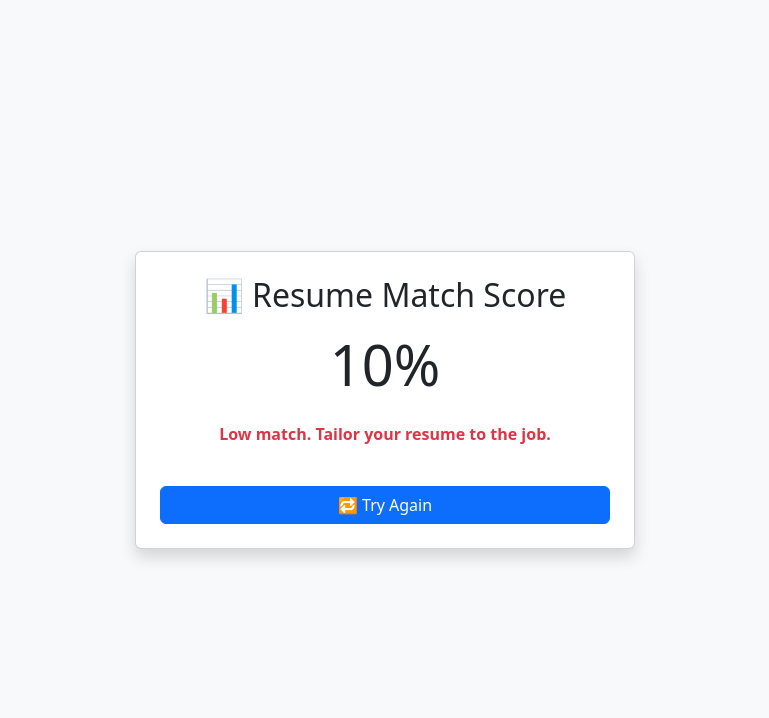
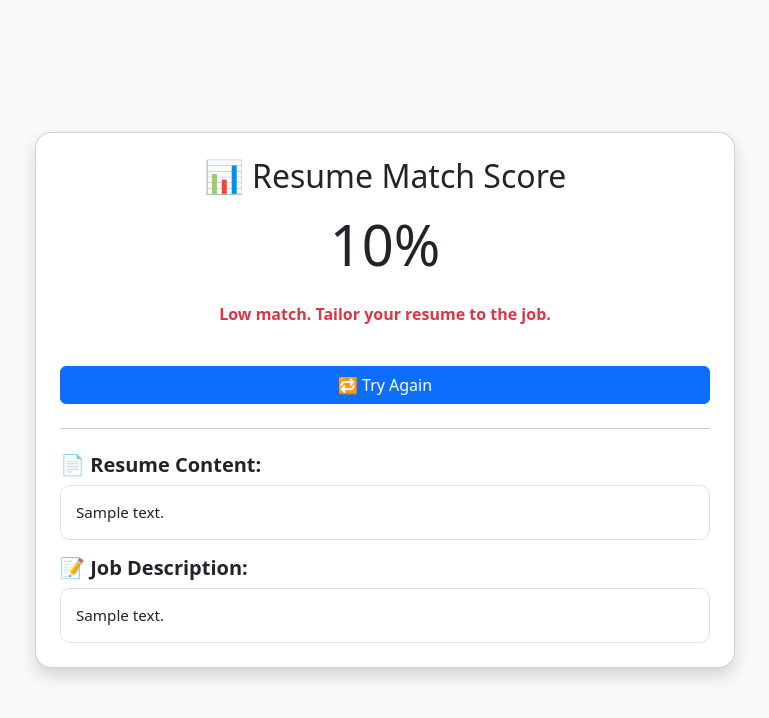
Before and after one commit to faustusaryan/resume-screening-ai, a Flask app: template templates/result.html in a window 1280 px wide. Shown: the top 718 px of the page, without its empty margins (255-1024 px from the left). Run offline with Flask 3, Linux system fonts and the light colour scheme; the template is opened without the code that fills it: most values are stand-ins (such as "Sample title", 1, 10 or a date in 2020).

Commit message:
Full result page with resume and JD display

```diff
--- a/app.py
+++ b/app.py
@@ -5,13 +5,11 @@ from parser import extract_text_from_pdf
 from matcher import calculate_match_score
 
 app = Flask(__name__)
-app.secret_key = 'your-secret-key-123'  # Required for flash messages
+app.secret_key = 'your-secret-key-123'
 
-# Upload folders
 UPLOAD_FOLDER_RESUMES = 'resumes'
 UPLOAD_FOLDER_JD = 'job_descriptions'
 
-# Create folders if they don't exist
 os.makedirs(UPLOAD_FOLDER_RESUMES, exist_ok=True)
 os.makedirs(UPLOAD_FOLDER_JD, exist_ok=True)
 
@@ -31,30 +29,31 @@ def upload_files():
     resume_file = request.files['resume']
     jd_file = request.files['job_description']
 
-    # Check for PDF files only
     if not (resume_file.filename.lower().endswith('.pdf') and jd_file.filename.lower().endswith('.pdf')):
         flash('Only PDF files are allowed!', 'error')
         return redirect(url_for('home'))
 
     try:
-        # Secure filenames
         resume_filename = secure_filename(resume_file.filename)
         jd_filename = secure_filename(jd_file.filename)
 
-        # Save files
         resume_path = os.path.join(app.config['UPLOAD_FOLDER_RESUMES'], resume_filename)
         jd_path = os.path.join(app.config['UPLOAD_FOLDER_JD'], jd_filename)
 
         resume_file.save(resume_path)
         jd_file.save(jd_path)
 
-        # Extract text
         resume_text = extract_text_from_pdf(resume_path)
         jd_text = extract_text_from_pdf(jd_path)
 
-        # Calculate score
         score = calculate_match_score(resume_text, jd_text)
-        return render_template('result.html', score=round(score * 100, 2))
+
+        return render_template(
+            'result.html',
+            score=round(score * 100, 2),
+            resume_text=resume_text,
+            jd_text=jd_text
+        )
 
     except Exception as e:
         flash(f'Error: {str(e)}', 'error')
--- a/templates/result.html
+++ b/templates/result.html
@@ -4,25 +4,40 @@
     <meta charset="UTF-8">
     <title>Resume Match Result</title>
     <link href="https://cdn.jsdelivr.net/npm/bootstrap@5.3.0/dist/css/bootstrap.min.css" rel="stylesheet">
+    <style>
+        .scroll-box {
+            max-height: 200px;
+            overflow-y: auto;
+            background-color: #ffffff;
+            border-radius: 10px;
+            padding: 15px;
+            font-size: 0.95rem;
+        }
+    </style>
 </head>
 <body class="bg-light">
     <div class="container d-flex flex-column justify-content-center align-items-center vh-100">
-        <div class="card shadow p-4 text-center" style="max-width: 500px; width: 100%;">
-            <h2 class="card-title mb-3">📊 Resume Match Score</h2>
-            <h1 class="display-4">{{ score }}%</h1>
+        <div class="card shadow p-4" style="max-width: 700px; width: 100%; border-radius: 16px;">
+            <h2 class="text-center mb-3">📊 Resume Match Score</h2>
+            <h1 class="display-4 text-center">{{ score }}%</h1>
 
             {% if score >= 70 %}
-                <p class="text-success fw-bold mt-3">Excellent match! You’re a strong fit.</p>
-            {% elif score >= 40 %}
-                <p class="text-warning fw-bold mt-3">Moderate match. Consider improving your resume.</p>
+                <p class="text-success fw-bold text-center mt-3">Excellent match! You're a strong fit.</p>
+            {% elif score > 40 %}
+                <p class="text-warning fw-bold text-center mt-3">Moderate match. Consider improving your resume.</p>
             {% else %}
-                <p class="text-danger fw-bold mt-3">Low match. Tailor your resume to the job.</p>
+                <p class="text-danger fw-bold text-center mt-3">Low match. Tailor your resume to the job.</p>
             {% endif %}
 
             <a href="/" class="btn btn-primary mt-4">🔁 Try Again</a>
+            <hr class="my-4">
+
+            <h5>📄 <strong>Resume Content:</strong></h5>
+            <div class="scroll-box border mb-3">{{ resume_text }}</div>
+
+            <h5>📝 <strong>Job Description:</strong></h5>
+            <div class="scroll-box border">{{ jd_text }}</div>
         </div>
     </div>
-    <!-- Bootstrap JS -->
-    <script src="https://cdn.jsdelivr.net/npm/bootstrap@5.3.0/dist/js/bootstrap.bundle.min.js"></script>
 </body>
 </html>
```
